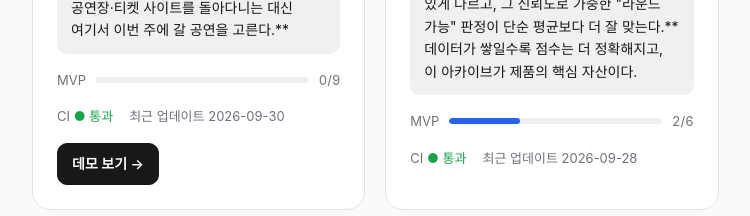
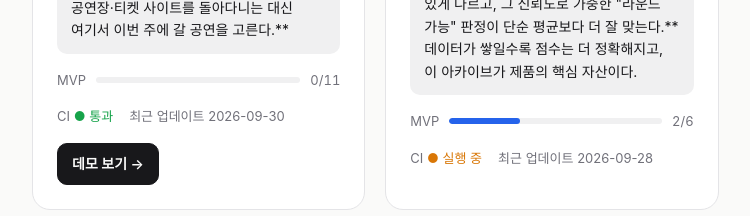
Before and after one commit to JinsooYang/jinsooyang.github.io, a plain HTML site: page index.html in a window 1280 px wide. Shown: the part 890-1106 px from the top of the page, without its empty margins (88-838 px from the left). Drawn offline with Linux system fonts and the light colour scheme; a web font is replaced by a local one.

Commit message:
Update portfolio

```diff
--- a/index.html
+++ b/index.html
@@ -74,7 +74,7 @@ footer { margin-top: 72px; font-size: 13px; color: var(--muted); }
 <div class="top"><span class="pill"><span class="dot"></span>개발 중</span><span>#0006</span></div>
 <div><h3>Concert Now (보스턴 뮤직 이벤트 레이더)</h3><p class="summary">보스턴/캠브리지에서 라이브 음악·공연·문화 행사를 찾는 사람이 / 언제 어디서 무슨 행사가 있는지 규모·중요도로 걸러서 한눈에 보게 해준다 / 흩어진 공연장·행사 정보를 일일이 찾아다니지 않아도 되게 하기 위해.</p></div>
 <p class="hypo"><em>가설</em>**보스턴/캠브리지의 대형 공연부터 동네 클럽 라이브까지 한 목록에 모아 &quot;규모(tier)&quot;로 거를 수 있게 하면, 사람들이 개별 공연장·티켓 사이트를 돌아다니는 대신 여기서 이번 주에 갈 공연을 고른다.**</p>
-<div class="progress"><span>MVP</span><div class="track"><div class="fill" style="width:0%"></div></div><span>0/9</span></div>
+<div class="progress"><span>MVP</span><div class="track"><div class="fill" style="width:0%"></div></div><span>0/11</span></div>
 <div class="meta"><span>CI <span class="ok">● 통과</span></span><span>최근 업데이트 2026-09-30</span></div>
 <div class="links"><a class="btn primary" href="https://concert-now.pages.dev">데모 보기 →</a></div>
 </article>
@@ -83,7 +83,7 @@ footer { margin-top: 72px; font-size: 13px; color: var(--muted); }
 <div><h3>골프 날씨 신뢰도 알리미</h3><p class="summary">골프 라운드를 앞둔 사람이 / 골프장·날짜를 입력하면 여러 기상 사이트의 강수확률을 모아 예보 사이트별 &quot;신뢰도&quot;까지 계산해 &quot;칠 수 있을지&quot;를 판단하게 해준다 / 예보 사이트마다 예측이 달라서 어디를 믿어야 할지 모르기 때문에.</p></div>
 <p class="hypo"><em>가설</em>**우리가 직접 찍어 쌓는 예보 스냅샷으로 &quot;출처별 × N일 전&quot; 강수 예보 정확도를 매기면, 출처마다 신뢰도가 의미 있게 다르고, 그 신뢰도로 가중한 &quot;라운드 가능&quot; 판정이 단순 평균보다 더 잘 맞는다.** 데이터가 쌓일수록 점수는 더 정확해지고, 이 아카이브가 제품의 핵심 자산이다.</p>
 <div class="progress"><span>MVP</span><div class="track"><div class="fill" style="width:33%"></div></div><span>2/6</span></div>
-<div class="meta"><span>CI <span class="ok">● 통과</span></span><span>최근 업데이트 2026-09-28</span></div>
+<div class="meta"><span>CI <span class="warn">● 실행 중</span></span><span>최근 업데이트 2026-09-28</span></div>
 </article>
 </div>
 <footer>scripts/dashboard.py로 자동 생성됨</footer>
```
